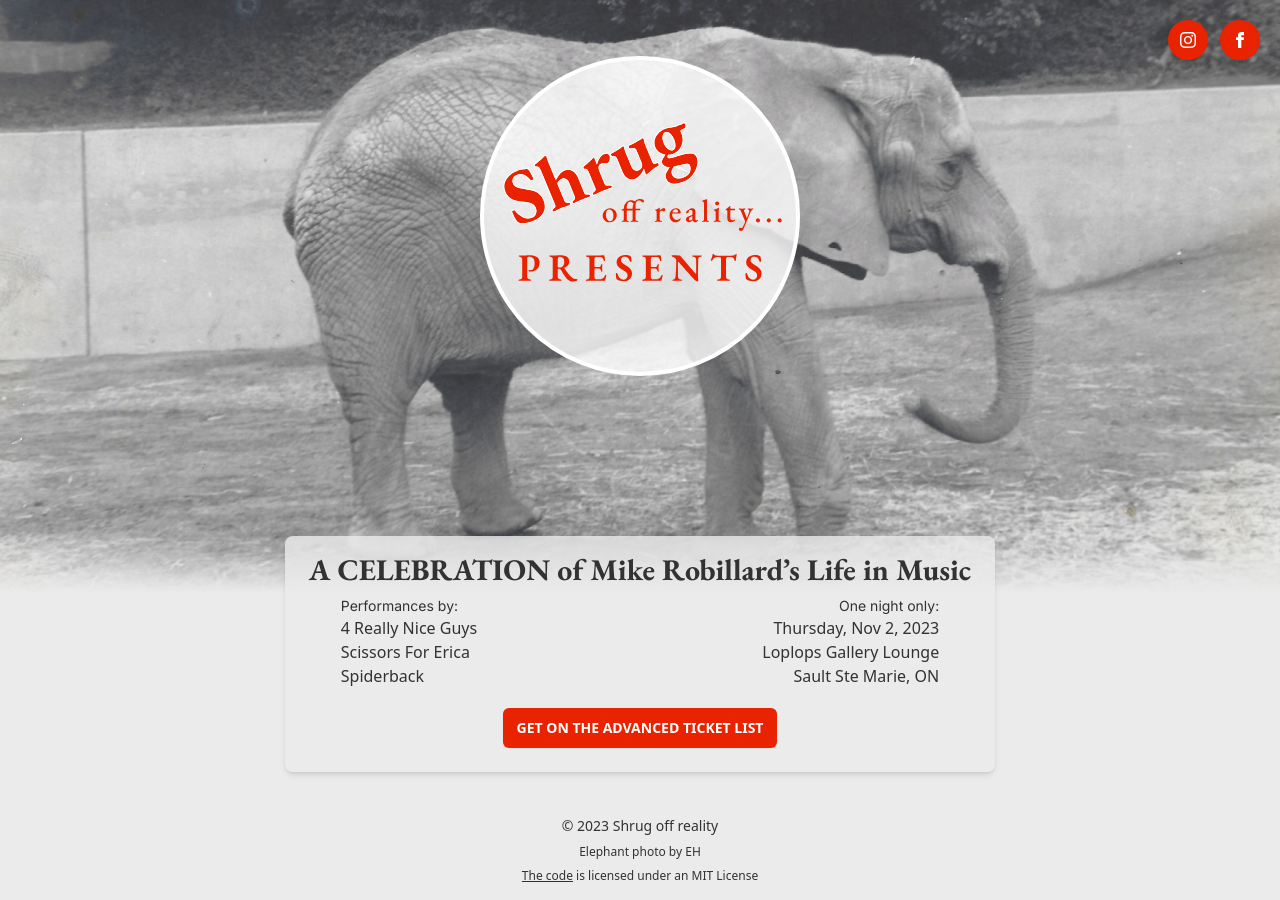
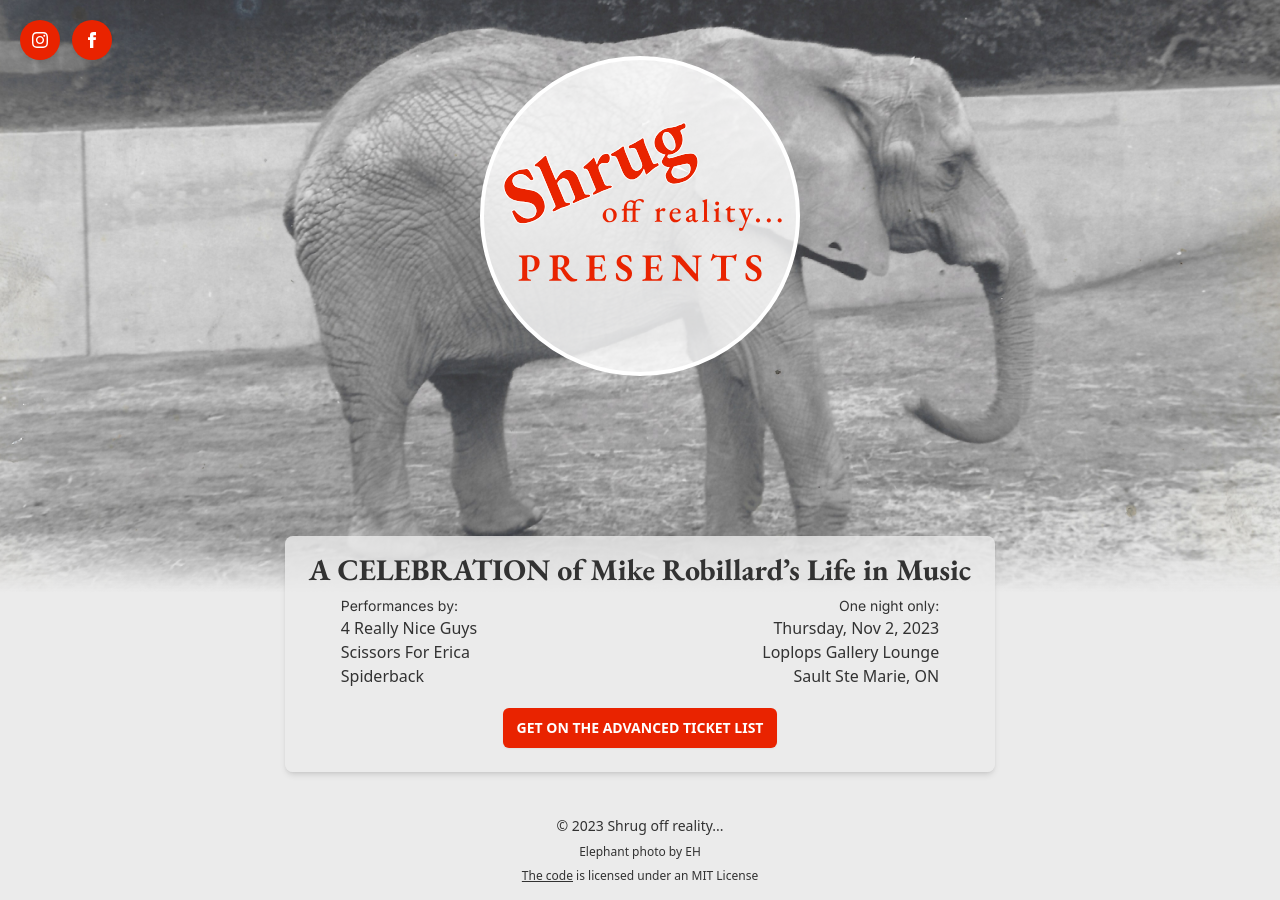
Before and after one commit to widgetapps/shrug-tribute, a Next.js app: page / in a window 1280 px wide. Built offline with nearby package versions, Linux system fonts and the light colour scheme; no server answers.

Commit message:
Added ... to the copyright & moved the social icons to the left.

```diff
--- a/src/pages/index.tsx
+++ b/src/pages/index.tsx
@@ -29,7 +29,7 @@ export default function Home({ isConnected }: InferGetServerSidePropsType<typeof
 
     return (
         <div>
-            <div className="absolute top-0 right-0 m-5">
+            <div className="absolute top-0 left-0 m-5">
                 <div className="space-x-3 justify-center items-center text-center">
                     <Link href="https://www.instagram.com/shrugoffreality/" passHref>
                         <button
@@ -114,7 +114,7 @@ export default function Home({ isConnected }: InferGetServerSidePropsType<typeof
             <div className="mt-4 pb-4">
                 <footer className='space-y-2'>
                     <div className="max-w-7xl mx-auto sm:px-6 lg:px-8 text-center text-sm">
-                        &copy; {(new Date().getFullYear())} Shrug off reality
+                        &copy; {(new Date().getFullYear())} Shrug off reality...
                     </div>
                     <div className="max-w-7xl mx-auto sm:px-6 lg:px-8 text-center text-xs">
                         Elephant photo by EH
```
